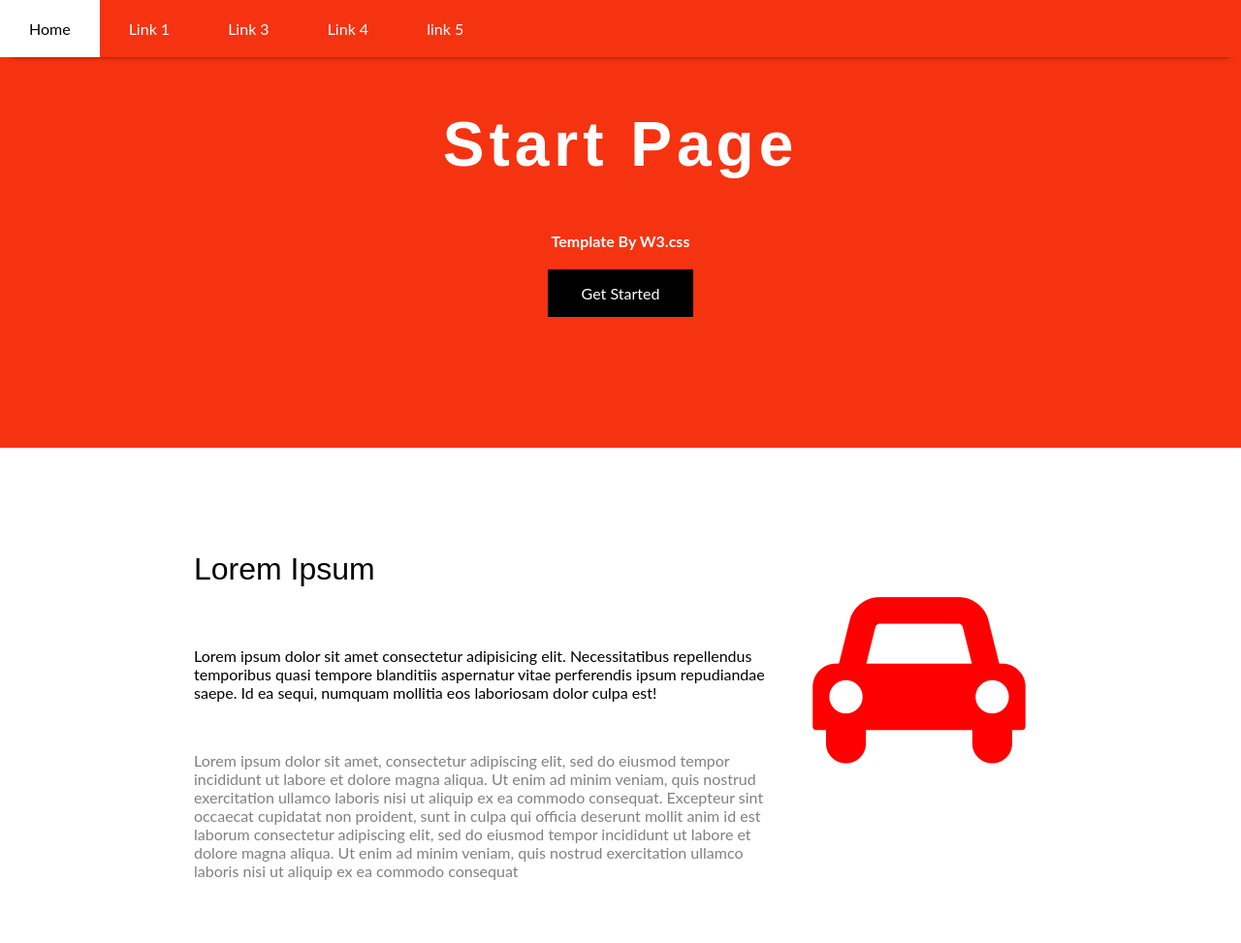
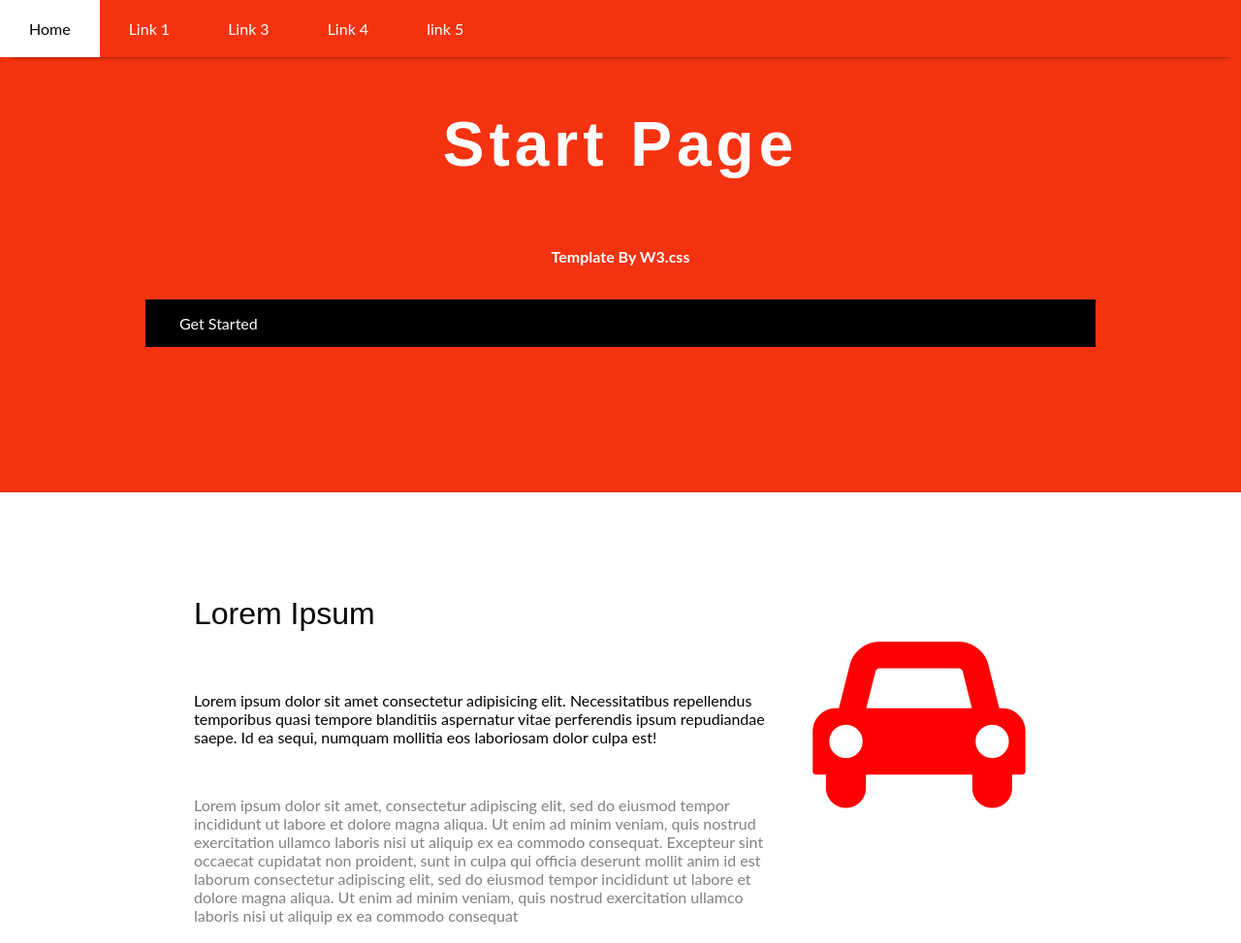
Before and after one commit to attiq-ahmad/web-starter, a plain HTML site: page index.html in a window 1280 px wide. Shown: the top 973 px of the page at 97% size. Drawn offline with Linux system fonts and the light colour scheme.

Commit message:
removed center tags

```diff
--- a/assets/css/style.css
+++ b/assets/css/style.css
@@ -45,7 +45,7 @@ body {
 }
 
 .start_page {
-    flex-basis: 80%;
+    flex-basis: 40%;
     padding-left: 150px;
     padding-right: 150px;
     padding-bottom: 150px;
@@ -55,12 +55,6 @@ body {
 
 }
 
-.start_page_intro_col {
-    display: flex;
-    flex-direction: column;
-    justify-content: center;
-
-}
 
 .start-page-button {
     padding-left: 35px;
@@ -80,6 +74,7 @@ body {
 
 .start-page-heading1 {
     font-size: 4em;
+    text-align: center;
     color: white;
     letter-spacing: 5px;
 }
@@ -87,6 +82,7 @@ body {
 .start-page-heading3 {
     font-size: 1em;
     color: white;
+    text-align: center;
 }
 
 #link1_section {
--- a/index.html
+++ b/index.html
@@ -35,16 +35,10 @@
         </nav>
 
         <div class="start_page">
-
-            <div class="start_page_intro_col">
-                <center>
                     <h1 class="start-page-heading1">Start Page</h1>
                     <h3 class="start-page-heading3">Template By W3.css</h3>
                     <br>
                     <a class="start-page-button" href="#">Get Started</a>
-                </center>
-            </div>
-
         </div>
     </section>
 
@@ -118,9 +112,9 @@
     <!--Here is the Section Four (Quote of the day)-->
 
     <section id="quote_of_the_day">
-        <center>
+
             <h2 class="quote_of_the_day_h2">Quote of the day: live life</h2>
-        </center>
+
     </section>
 
     <section id="contact_section">
```
